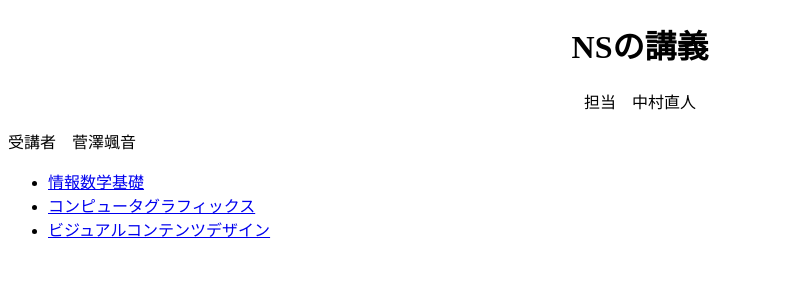
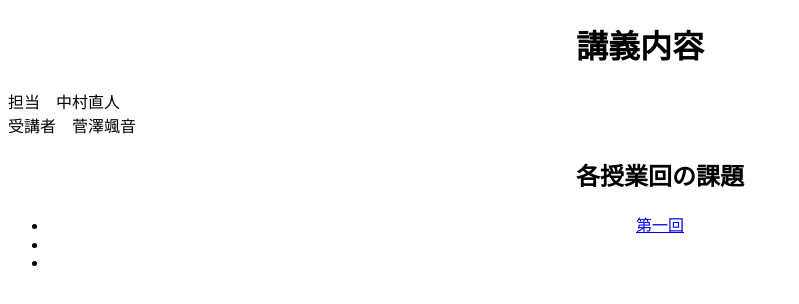
Before and after one commit to haya-upa/2025VC, a plain HTML site: page index.html in a window 1280 px wide. Shown: the whole page, without its empty margins (0-799 px from the left). Drawn offline with Linux system fonts and the light colour scheme.

Commit message:
Update index.html

```diff
--- a/index.html
+++ b/index.html
@@ -2,16 +2,17 @@
 <HTML>
    <HEAD>
       <meta charset="UTF-8">
-      <TITLE>Webページの基礎</TITLE>
+      <TITLE>VCD2025</TITLE>
    </HEAD>
    <BODY>
-	<center><h1>NSの講義</h1>
-	<P>担当　中村直人<br></center>
+	<center><h1>講義内容</h1></center>
+	<P>担当　中村直人<br>
 	   受講者　菅澤颯音<br>
 <ul>
-    <li><a href="lesson1-org2.html">情報数学基礎</a></li>
-    <li><a href="lesson1-org3.html">コンピュータグラフィックス</a></li>
-    <li><a href="lesson1-org1.html">ビジュアルコンテンツデザイン</a></li>
+	<center><h2>各授業回の課題</h2><center>
+    <li><a href="lesson1/lesson1-top.html">第一回</a></li>
+    <li><a href=".html"></a></li>
+    <li><a href=".html"></a></li>
 </ul>
    </BODY>
 
```
